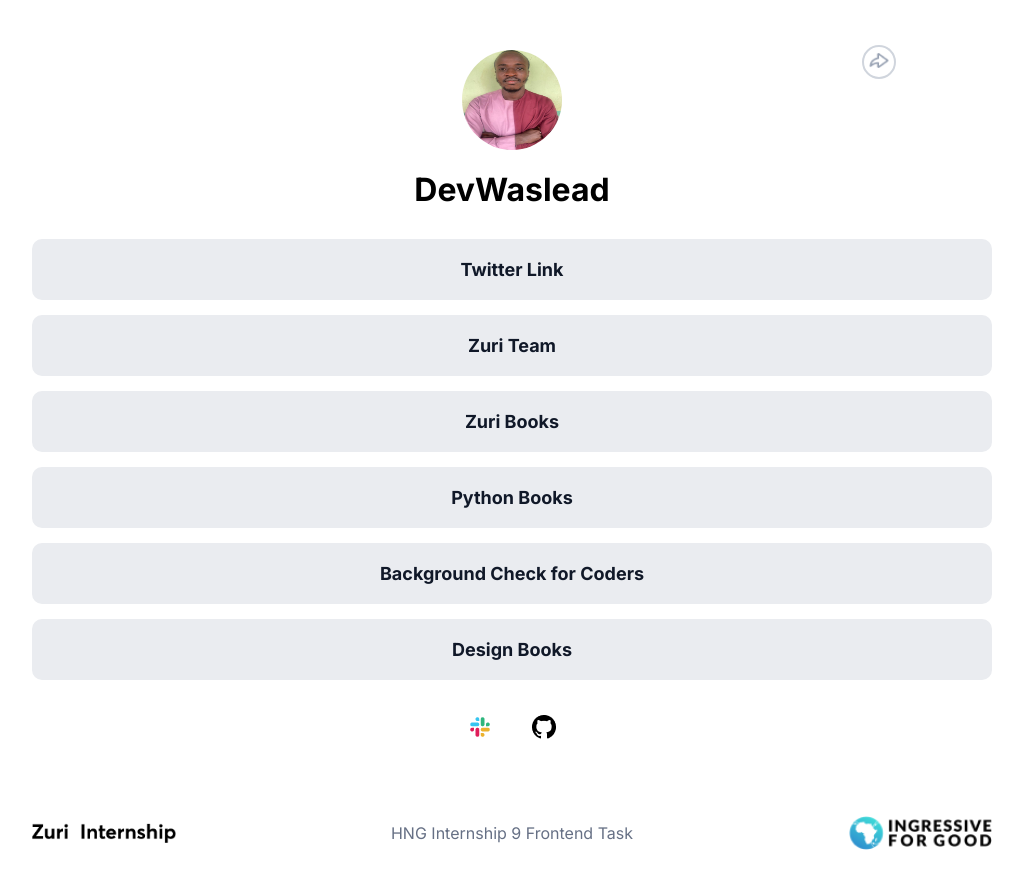
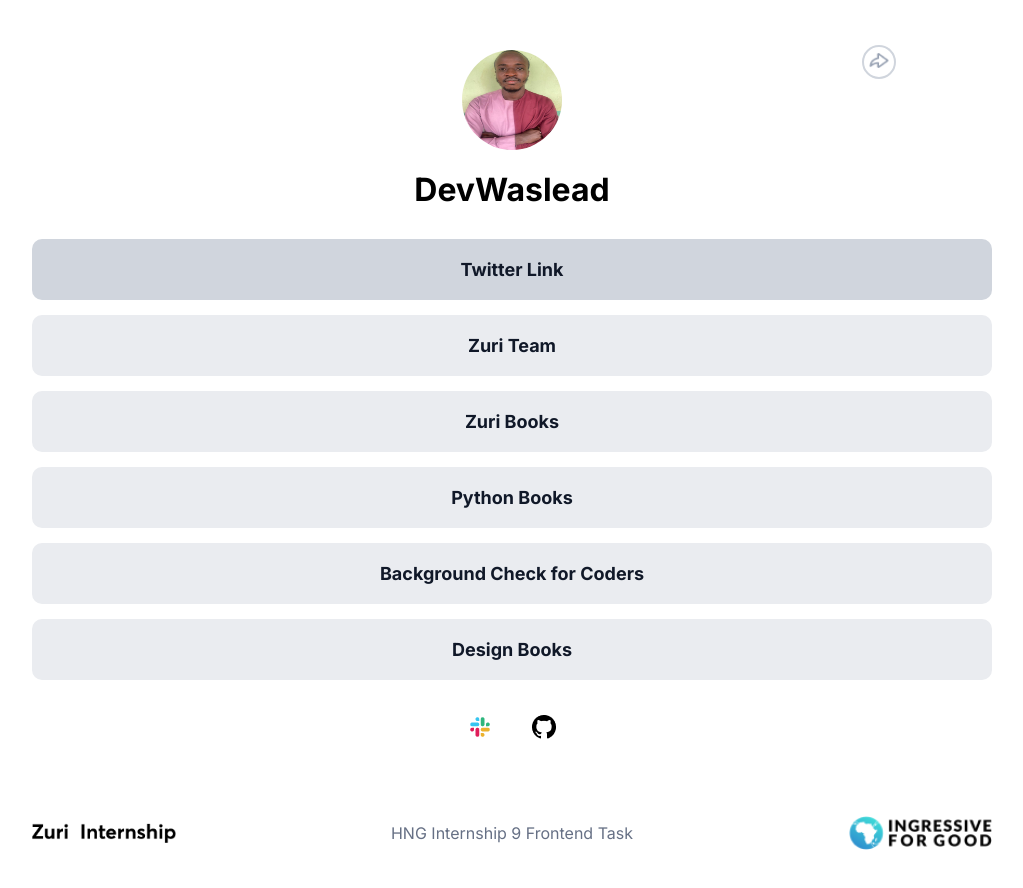
Before and after one commit to was-coder/hng-task-1, a React (Create React App) app: page / in a window 1280 px wide. In both pictures the pointer is over the link "Twitter Link". Shown: the top 888 px of the page, without its empty margins (128-1151 px from the left). Built offline with nearby package versions, Linux system fonts and the light colour scheme.

Commit message:
feat:Add over state to the links

```diff
--- a/src/css/links.css
+++ b/src/css/links.css
@@ -15,6 +15,11 @@
   border-radius: 10px;
 }
 
+.btn:hover {
+  background-color: #d0d5dd;
+  color: #101828;
+}
+
 .links-img {
   display: flex;
   justify-content: center;
--- a/src/css/profile.css
+++ b/src/css/profile.css
@@ -8,6 +8,7 @@
   width: 100px;
   height: 100px;
   border-radius: 50%;
+  cursor: pointer;
 }
 
 #twitter {
```
Also changed, not shown: public/assets/camera.png (added).
